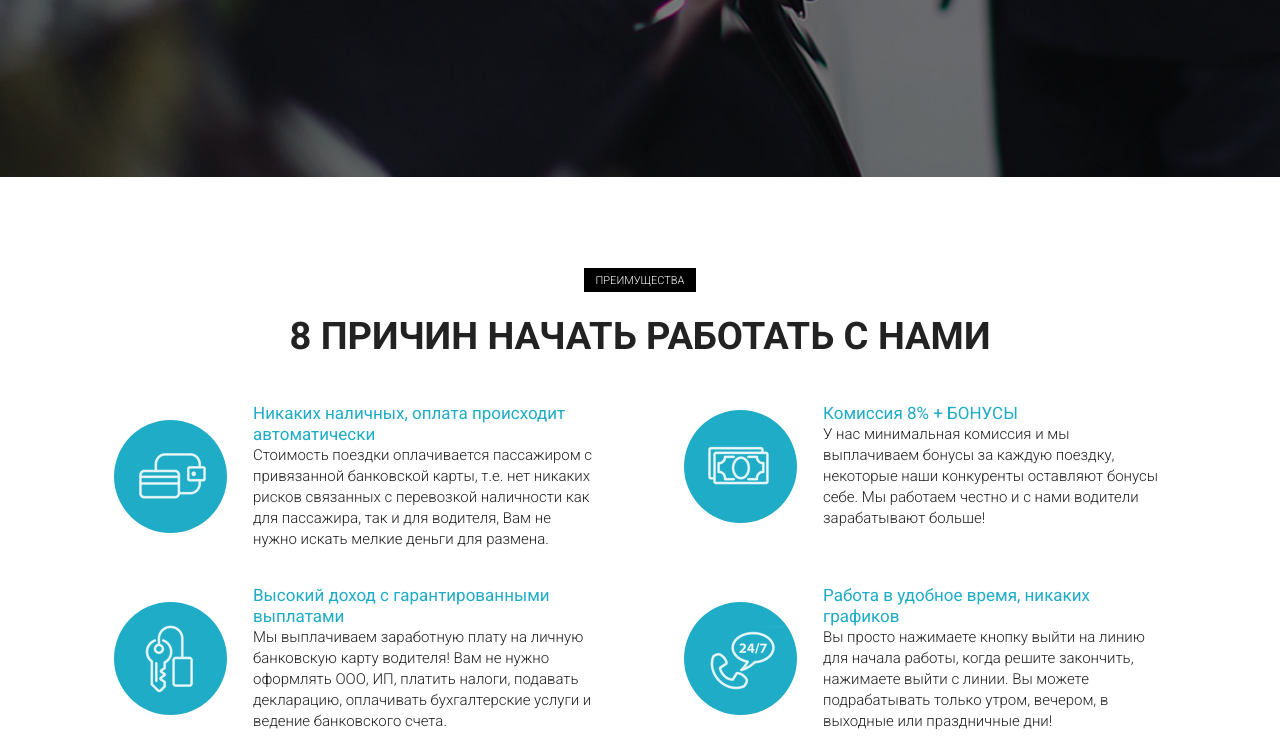
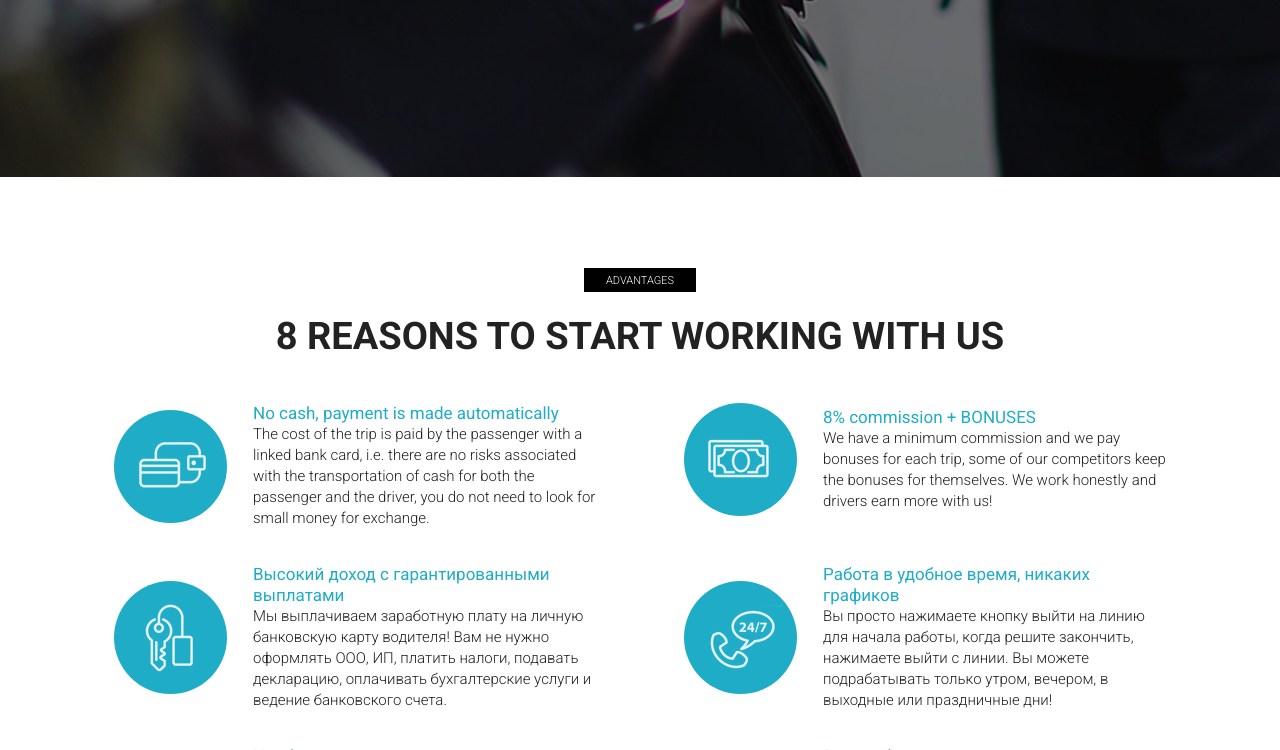
Before and after one commit to ElHilarion/Uber, a plain HTML site: page index.html in a window 1280 px wide. Shown: the part 710-1460 px from the top of the page. Drawn offline with Linux system fonts and the light colour scheme.

Commit message:
third commit

```diff
--- a/index.html
+++ b/index.html
@@ -57,7 +57,7 @@
             <div class="row">
                 <div class="col-md-12 offset-md-0 col-lg-10 offset-lg-1">
                     <h1 class="promo_header">UBER PARTNERS!</h1>
-                    <h2 class="promo_subheader">WE INVITE DRIVERS! ON YOUR CAR!</h2>
+                    <h2 class="promo_subheader">WE INVITE DRIVERS! Work with your car!</h2>
                     <p class="promo_descr">UBER is a dynamically developing company. The company
                         occupies a leading position in the market among taxi companies, the company
                         is absolutely transparent you can control all the processes in your personal
@@ -75,8 +75,8 @@
 
     <section class="reasons" id="reasons">
         <div class="container">
-            <div class="label">преимущества</div>
-            <h2 class="title">8 причин начать работать с нами</h2>
+            <div class="label">advantages</div>
+            <h2 class="title">8 reasons to start working with us</h2>
             <div class="row">
                 <div class="col-md-6">
                     <div class="reasons_block">
@@ -84,9 +84,10 @@
                             <img src="icons/ic-1.png" alt="reason">
                         </div>
                         <div class="reasons_descr">
-                            <div class="reasons_subtitle">Никаких наличных, оплата происходит автоматически</div>
+                            <div class="reasons_subtitle">No cash, payment is made automatically</div>
                             <div class="reasons_text">
-                                Стоимость поездки оплачивается пассажиром с привязанной банковской карты, т.е. нет никаких рисков связанных с перевозкой наличности как для пассажира, так и для водителя, Вам не нужно искать мелкие деньги для размена.
+                                The cost of the trip is paid by the passenger with a linked bank card, i.e. there are no risks associated
+                                with the transportation of cash for both the passenger and the driver, you do not need to look for small money for exchange.
                             </div>
                         </div>
                     </div>
@@ -97,9 +98,11 @@
                             <img src="icons/ic-2.png" alt="reason">
                         </div>
                         <div class="reasons_descr">
-                            <div class="reasons_subtitle">Комиссия 8% + БОНУСЫ</div>
+                            <div class="reasons_subtitle">8% commission + BONUSES</div>
                             <div class="reasons_text">
-                                У нас минимальная комиссия и мы выплачиваем бонусы за каждую поездку, некоторые наши конкуренты оставляют бонусы себе. Мы работаем честно и с нами водители зарабатывают больше!
+                                We have a minimum commission and we pay bonuses for each trip,
+                                some of our competitors keep the bonuses for themselves. We work
+                                honestly and drivers earn more with us!
                             </div>
                         </div>
                     </div>
```
